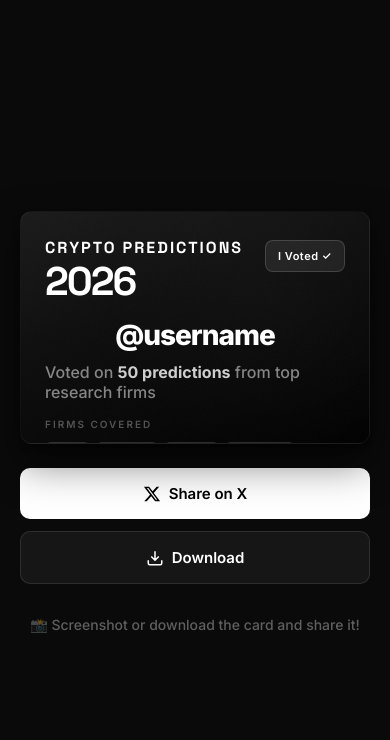
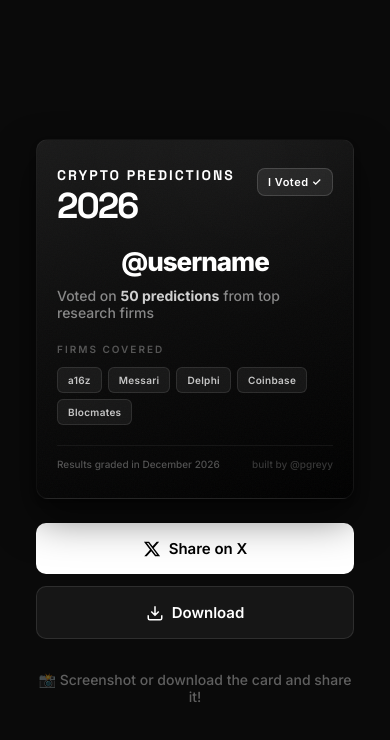
Before and after one commit to pgreyy/crypto-predictions-card, a plain HTML site: page index.html in a window 390 px wide. Drawn offline with Linux system fonts and the light colour scheme.

Commit message:
Update index.html

```diff
--- a/index.html
+++ b/index.html
@@ -39,9 +39,10 @@
             width: 100%;
             aspect-ratio: 3 / 2;
             max-width: 600px;
+            min-height: 400px;
             background: linear-gradient(160deg, #1a1a1a 0%, #0d0d0d 40%, #000000 100%);
             border-radius: 16px;
-            padding: 40px 44px;
+            padding: 36px 32px;
             position: relative;
             overflow: hidden;
             border: 1px solid rgba(255, 255, 255, 0.06);
@@ -266,27 +267,36 @@
         }
 
         @media (max-width: 480px) {
+            .container {
+                padding: 16px;
+            }
+
             .card {
-                padding: 28px 24px;
+                padding: 28px 20px;
                 border-radius: 12px;
+                min-height: 360px;
             }
 
             .title {
-                font-size: 16px;
+                font-size: 14px;
                 letter-spacing: 2px;
             }
 
             .year {
-                font-size: 40px;
+                font-size: 36px;
             }
 
             .handle {
-                font-size: 28px;
+                font-size: 26px;
             }
 
             .badge {
-                padding: 8px 12px;
+                padding: 6px 10px;
                 font-size: 11px;
+            }
+
+            .voted-text {
+                font-size: 14px;
             }
 
             .firms-list {
@@ -296,6 +306,18 @@
             .firm-tag {
                 font-size: 10px;
                 padding: 6px 10px;
+            }
+
+            .footer {
+                padding-top: 12px;
+            }
+
+            .results-text {
+                font-size: 10px;
+            }
+
+            .built-by {
+                font-size: 10px;
             }
 
             .actions {
@@ -378,7 +400,7 @@
 Who's right? We'll find out in December.
 
 Take the survey 👇
-[YOUR_TALLY_LINK]`;
+https://tally.so/r/1AVOJp`;
 
             const tweetUrl = `https://twitter.com/intent/tweet?text=${encodeURIComponent(tweetText)}`;
             window.open(tweetUrl, '_blank');
```
